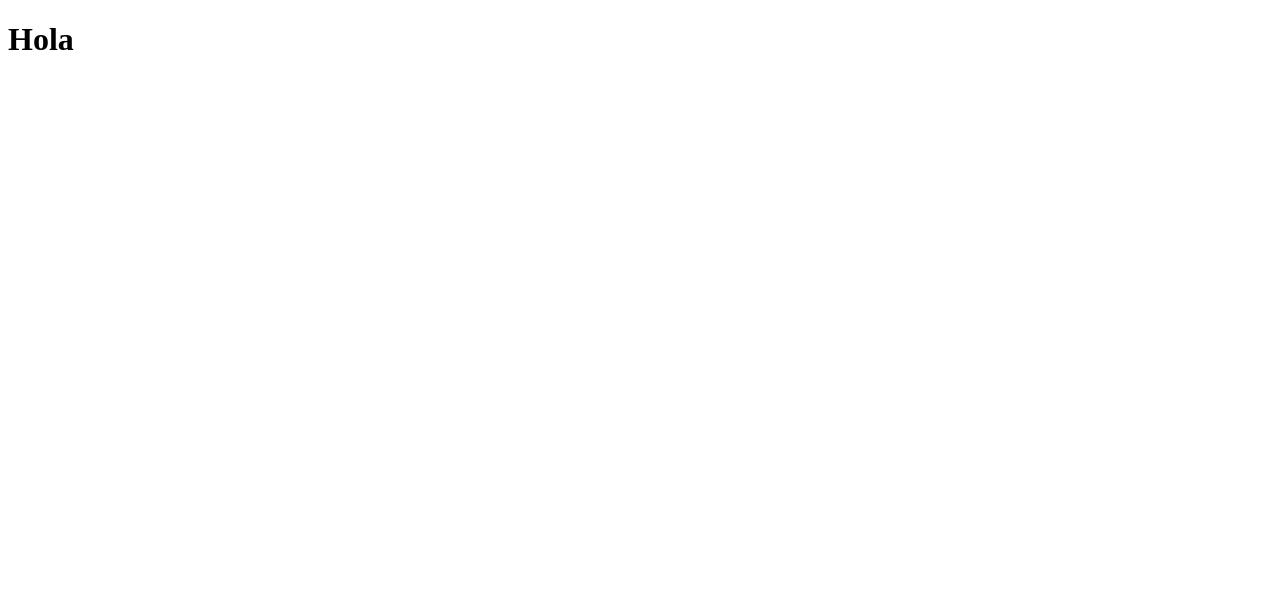
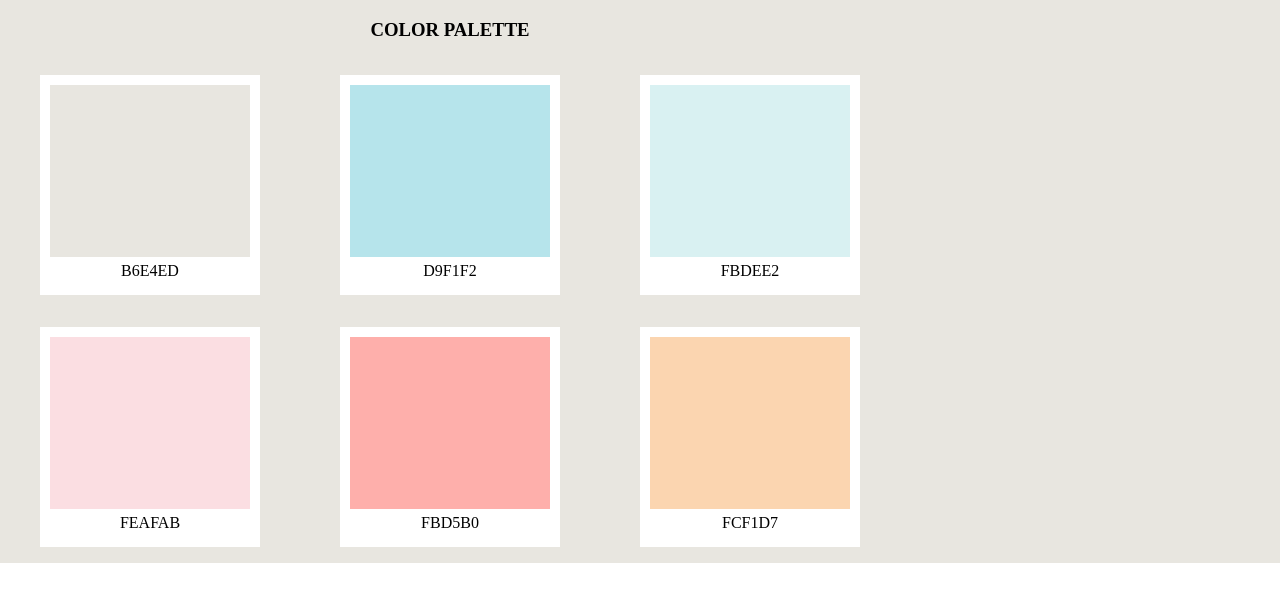
Before and after one commit to apousadaporto/ejercicioPolaroid, a plain HTML site: page public/index.html in a window 1280 px wide. Drawn offline with Linux system fonts and the light colour scheme.

Commit message:
terminado

```diff
--- a/public/index.html
+++ b/public/index.html
@@ -1,13 +1,33 @@
 <!DOCTYPE html>
 <html lang="en">
-<head>
-    <meta charset="UTF-8">
-    <meta http-equiv="X-UA-Compatible" content="IE=edge">
-    <meta name="viewport" content="width=device-width, initial-scale=1.0">
-    <title>Document</title>
-    <link rel="stylesheet" href="./css/main.css">
-</head>
-<body>
-    <h1>Hola</h1>
-</body>
+  <head>
+    <meta charset="UTF-8" />
+    <meta http-equiv="X-UA-Compatible" content="IE=edge" />
+    <meta name="viewport" content="width=device-width, initial-scale=1.0" />
+    <title>Ejercicio Polaroid</title>
+    <link rel="stylesheet" href="./css/main.css" />
+  </head>
+  <body>
+    <div class="container">
+      <h3>COLOR PALETTE</h3>
+      <figure class="polaroid1">
+        <figcaption>B6E4ED</figcaption>
+      </figure>
+      <figure class="polaroid2">
+        <figcaption>D9F1F2</figcaption>
+      </figure>
+      <figure class="polaroid3">
+        <figcaption>FBDEE2</figcaption>
+      </figure>
+      <figure class="polaroid4">
+        <figcaption>FEAFAB</figcaption>
+      </figure>
+      <figure class="polaroid5">
+        <figcaption>FBD5B0</figcaption>
+      </figure>
+      <figure class="polaroid6">
+        <figcaption>FCF1D7</figcaption>
+      </figure>
+    </div>
+  </body>
 </html>
--- a/src/sass/abstracts/_variables.scss
+++ b/src/sass/abstracts/_variables.scss
@@ -1,3 +1,14 @@
 /* ********* */
 /* @VARIABLES */
 /* ********* */
+
+// Colores
+$colores: (
+        fondo: #E8E6E0,
+        azul: #B6E4EB,
+        turquesa: #D9F1F2,
+        rosa: #FBDEE2,
+        coral: #FEAFAB,
+        naranja: #FBD5B0,
+        amarillo: #FCF1D7
+);
--- a/src/sass/layout/_grid.scss
+++ b/src/sass/layout/_grid.scss
@@ -1,3 +1,15 @@
 /* ********* */
 /* @GRID*/
 /* ********* */
+
+.container{
+    display: grid;
+    grid-template-columns: repeat(3, 300px);
+    grid-template-rows: repeat(3, auto);
+
+    justify-items: center;
+}
+
+h3{
+    grid-column: 1/4;
+}
--- a/src/sass/pages/_home.scss
+++ b/src/sass/pages/_home.scss
@@ -1,3 +1,33 @@
 /* ********* */
 /* @HOME */
 /* ********* */
+
+.container{
+    background-color: map-get($colores, fondo);
+}
+
+$contador: 1;
+@each $key, $color in $colores {
+
+    .polaroid#{$contador}{
+        height: 200px;
+        width: 200px;
+        background-color: $color;
+        border: 10px solid white;
+
+        display: flex;
+        flex-direction: column;
+        justify-content: end;
+
+        &:hover{
+            background-image: url('https://external-content.duckduckgo.com/iu/?u=https%3A%2F%2Ftse2.mm.bing.net%2Fth%3Fid%3DOIP.O4n6neBjoHbJj7mVxjLrZQHaEK%26pid%3DApi&f=1');
+        }
+
+        figcaption{
+            background-color: white;
+            padding: 5px 0;
+            text-align: center;
+        }
+    }
+    $contador: $contador + 1;
+}
```
Also changed, not shown: public/css/main.css, 2 other files.
